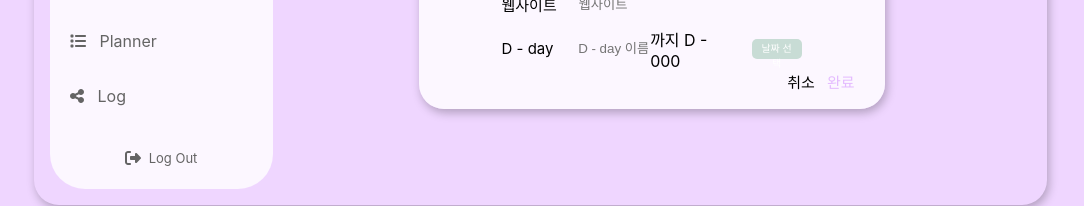
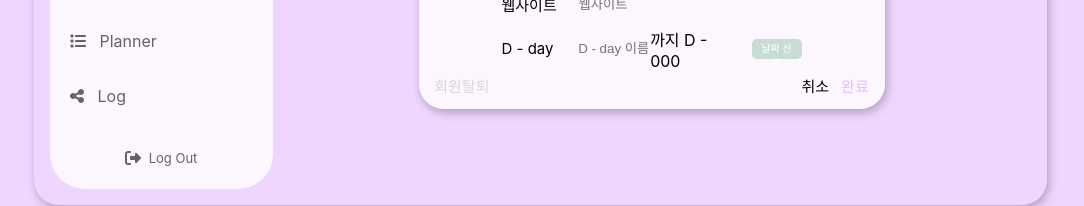
Before and after one commit to 2-sc/StudyMate-Front-Client, a React (Create React App) app in the folder studymate/: page /editprofile in a window 1280 px wide. Shown: the part 459-665 px from the top of the page, without its empty margins (100-1184 px from the left). Built offline with nearby package versions, Linux system fonts and the light colour scheme.

Commit message:
:construction:(feature/halam/#42): 대략적인 회원탈퇴 프로세스 생성

```diff
--- a/studymate/src/pages/editprofile/EditProfile.jsx
+++ b/studymate/src/pages/editprofile/EditProfile.jsx
@@ -2,11 +2,12 @@ import React, { useState, useRef, useEffect } from 'react';
 import styled from '@emotion/styled';
 import Box from '../../components/common/Box';
 import InfoContainer from './InfoContainer';
-import { Link } from 'react-router-dom';
+import { Link, useNavigate } from 'react-router-dom';
 
 function EditProfile() {
   const fileInput = useRef(null);
   const [image, setImage] = useState('https://i.ibb.co/gzCbMQL/logo.png');
+  const navigate = useNavigate();
   const [inputData, setInputData] = useState({
     img: '',
     nickname: '',
@@ -22,6 +23,19 @@ function EditProfile() {
   const handleChange = e => {
     setImage(URL.createObjectURL(e.target.files[0]));
     console.log(URL.createObjectURL(e.target.files[0]));
+  };
+
+  const withdrawal = () => {
+    alert('정상적으로 탈퇴되었습니다.');
+    navigate('/', { replace: true });
+  };
+
+  const withdrawalButtonHandler = () => {
+    const result = window.confirm('정말 탈퇴하시겠습니까?');
+    if (result) {
+      const nickname = window.prompt('닉네임을 입력해주세요.');
+      nickname === 'nickname' ? withdrawal() : alert('잘못 입력했습니다. 다시 시도해주세요.');
+    }
   };
 
   const cancelButtonHandler = () => {
@@ -49,12 +63,21 @@ function EditProfile() {
           ></input>
         </ProfileContainer>
         <InfoContainer inputData={inputData} setInputData={setInputData} />
-        <Buttons>
-          <LinkStyle to="/stopwatch">
-            <Button onClick={cancelButtonHandler}>취소</Button>
-          </LinkStyle>
-          <Button onClick={submitButtonHandler}>완료</Button>
-        </Buttons>
+        <Footer>
+          <Button color={'#d7d3d3ed'} onClick={withdrawalButtonHandler}>
+            회원탈퇴
+          </Button>
+          <Buttons>
+            <LinkStyle to="/stopwatch">
+              <Button color={'black'} onClick={cancelButtonHandler}>
+                취소
+              </Button>
+            </LinkStyle>
+            <Button color={'#e4bbff'} onClick={submitButtonHandler}>
+              완료
+            </Button>
+          </Buttons>
+        </Footer>
       </Container>
     </Wrapper>
   );
@@ -102,20 +125,23 @@ const EditProfileBtn = styled.button`
   font-size: 15px;
 `;
 
-const Buttons = styled.div`
+const Footer = styled.div`
+  width: 100%;
+  display: flex;
+  gap: 300px;
+  justify-content: center;
   position: absolute;
-  right: 24px;
-  bottom: 16px;
-  > button {
-    color: #e4bbff;
-  }
+  bottom: 12px;
 `;
+
+const Buttons = styled.div``;
 
 const Button = styled.button`
   border: none;
   background-color: transparent;
   font-size: 15px;
   cursor: pointer;
+  color: ${({ color }) => color};
 `;
 
 const LinkStyle = styled(Link)`
```
